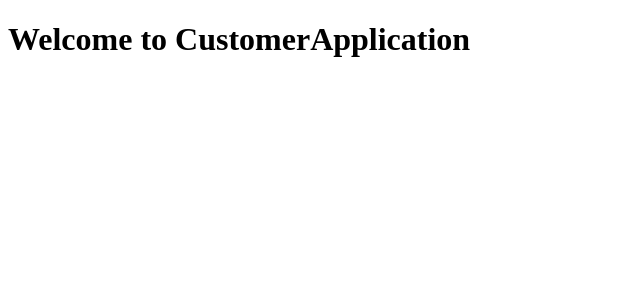
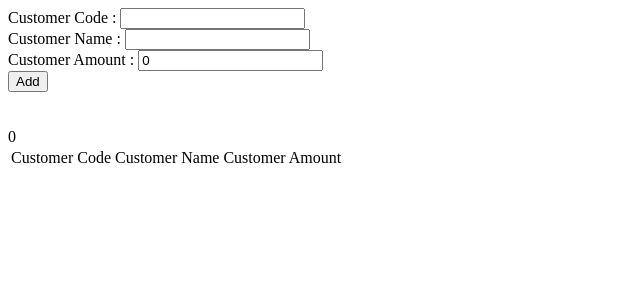
Before and after one commit to BhuwanChandra/AngularJS, an Angular app in the folder CustomerApplication/: page / in a window 1280 px wide. Shown: the top 300 px of the page, without its empty margins (0-640 px from the left). Built offline with nearby package versions, Linux system fonts and the light colour scheme.

Commit message:
created customer model

```diff
--- /dev/null
+++ b/CustomerApplication/src/CustomerApp/CustomerApp.component.ts
@@ -0,0 +1,17 @@
+import { Component } from '@angular/core';
+import { Customer } from './CustomerApp.model';
+
+@Component({
+  selector: 'app-root',
+  templateUrl: './CustomerApp.view.html'
+})
+
+export class CustomerComponent {
+  title = 'CustomerApplication';
+  CustomerModel: Customer = new Customer();
+  CustomerModels: Array<Customer> = new Array<Customer>();
+  Add() {
+    this.CustomerModels.push(this.CustomerModel);
+    this.CustomerModel = new Customer();
+  }
+}
--- /dev/null
+++ b/CustomerApplication/src/CustomerApp/CustomerApp.model.ts
@@ -0,0 +1,5 @@
+export class Customer {
+    CustomerCode: string = '';
+    CustomerName: string = '';
+    CustomerAmount: number = 0;
+}
--- /dev/null
+++ b/CustomerApplication/src/CustomerApp/CustomerApp.view.html
@@ -0,0 +1,25 @@
+
+
+Customer Code : <input [(ngModel)]="CustomerModel.CustomerCode" type="text"><br>
+Customer Name : <input [(ngModel)]="CustomerModel.CustomerName" type="text"><br>
+Customer Amount : <input [(ngModel)]="CustomerModel.CustomerAmount" type="text"><br>
+<input (click)="Add()" type="button" value="Add"> <br>
+{{CustomerModel.CustomerCode}} <br>
+{{CustomerModel.CustomerName}} <br>
+{{CustomerModel.CustomerAmount}} <br>
+
+<table>
+    <tr>
+        <td>Customer Code</td>
+        <td>Customer Name</td>
+        <td>Customer Amount</td>
+    </tr>
+    <tr *ngFor="let cust of CustomerModels">
+        <td>{{cust.CustomerCode}}</td>
+        <td>{{cust.CustomerName}}</td>
+        <td>{{cust.CustomerAmount}}</td>
+    </tr>
+</table>
+
+
+<router-outlet></router-outlet>
--- a/CustomerApplication/src/app/app.component.html
+++ /dev/null
@@ -1,22 +0,0 @@
-<!-- * * * * * * * * * * * * * * * * * * * * * * * * * * * * * * * -->
-<!-- * * * * * * * * * * * The content below * * * * * * * * * * * -->
-<!-- * * * * * * * * * * is only a placeholder * * * * * * * * * * -->
-<!-- * * * * * * * * * * and can be replaced. * * * * * * * * * * * -->
-<!-- * * * * * * * * * * * * * * * * * * * * * * * * * * * * * * * -->
-<!-- * * * * * * * * * Delete the template below * * * * * * * * * * -->
-<!-- * * * * * * * to get started with your project! * * * * * * * * -->
-<!-- * * * * * * * * * * * * * * * * * * * * * * * * * * * * * * * -->
-
-<h1>Welcome to {{ title }}</h1>
-
-<!-- * * * * * * * * * * * * * * * * * * * * * * * * * * * * * * * -->
-<!-- * * * * * * * * * * * The content above * * * * * * * * * * * -->
-<!-- * * * * * * * * * * is only a placeholder * * * * * * * * * * -->
-<!-- * * * * * * * * * * and can be replaced. * * * * * * * * * * * -->
-<!-- * * * * * * * * * * * * * * * * * * * * * * * * * * * * * * * -->
-<!-- * * * * * * * * * * End of Placeholder * * * * * * * * * * * -->
-<!-- * * * * * * * * * * * * * * * * * * * * * * * * * * * * * * * -->
-
-
-
-<router-outlet></router-outlet>
--- a/CustomerApplication/src/app/app.component.ts
+++ /dev/null
@@ -1,10 +0,0 @@
-import { Component } from '@angular/core';
-
-@Component({
-  selector: 'app-root',
-  templateUrl: './app.component.html',
-  styleUrls: ['./app.component.scss']
-})
-export class AppComponent {
-  title = 'CustomerApplication';
-}
--- a/CustomerApplication/src/main.ts
+++ b/CustomerApplication/src/main.ts
@@ -1,12 +1,12 @@
 import { enableProdMode } from '@angular/core';
 import { platformBrowserDynamic } from '@angular/platform-browser-dynamic';
 
-import { AppModule } from './app/app.module';
+import { CustomerModule } from './CustomerApp/CustomerApp.module';
 import { environment } from './environments/environment';
 
 if (environment.production) {
   enableProdMode();
 }
 
-platformBrowserDynamic().bootstrapModule(AppModule)
+platformBrowserDynamic().bootstrapModule(CustomerModule)
   .catch(err => console.error(err));
```
Also changed, not shown: CustomerApplication/src/CustomerApp/CustomerApp.module.ts (renamed from CustomerApplication/src/app/app.module.ts, +7 -4 lines), CustomerApplication/src/CustomerApp/app-routing.module.ts (renamed from CustomerApplication/src/app/app-routing.module.ts), CustomerApplication/src/app/app.component.scss (deleted).
